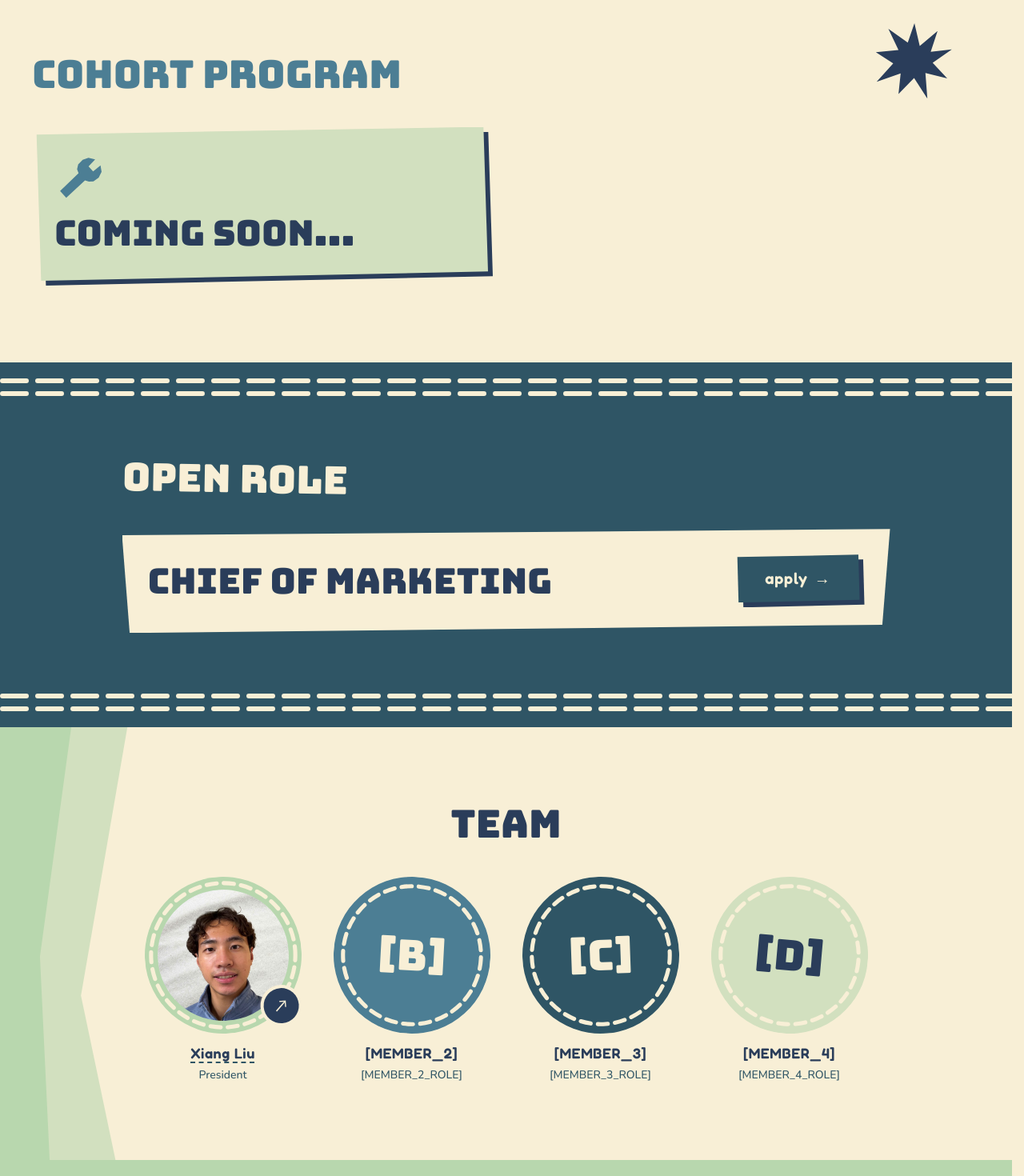
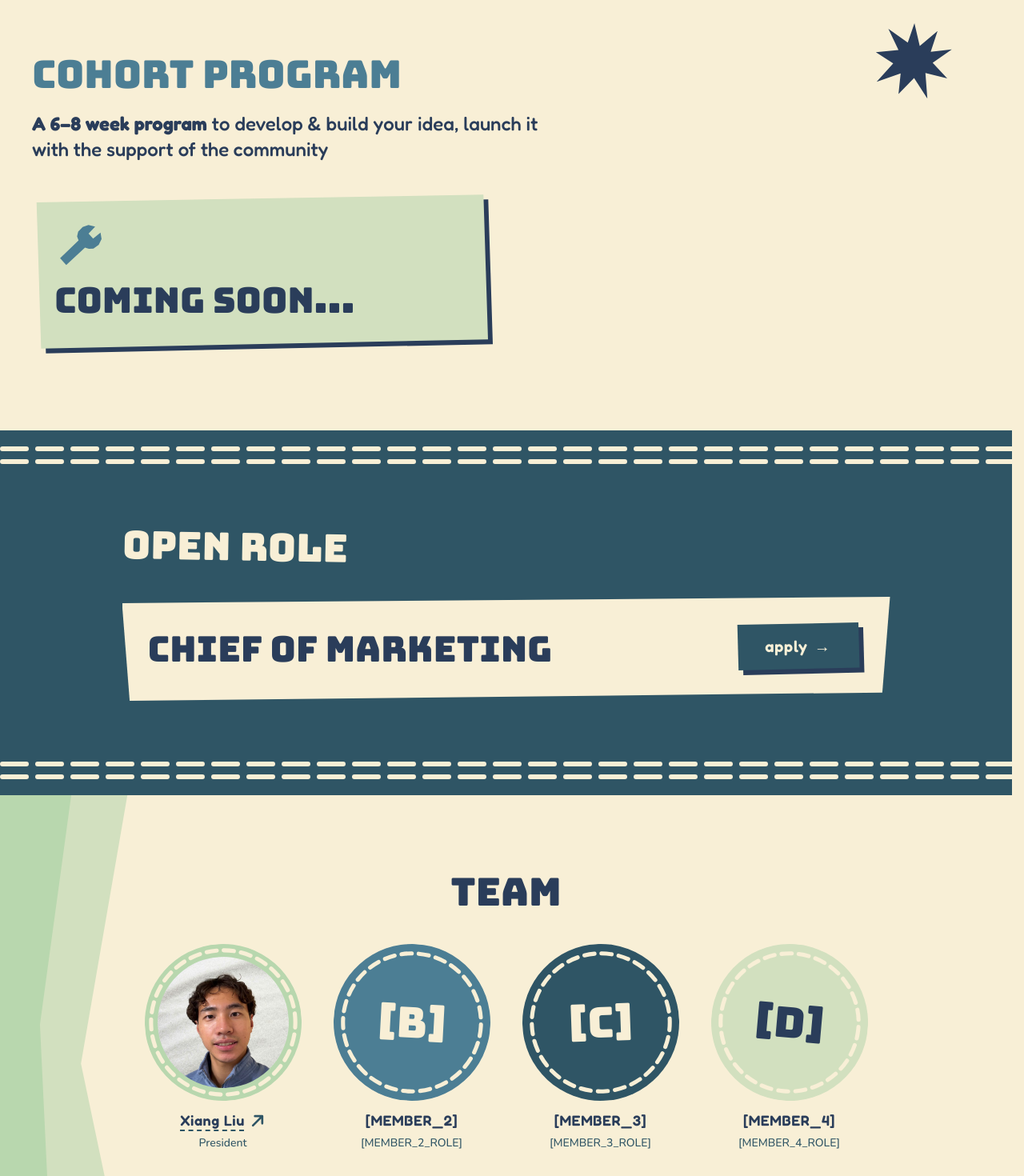
Before and after one commit to sbuild-club/sbuild-club.github.io, a Next.js app: page / in a window 1280 px wide. Shown: the part 1500-2970 px from the top of the page at 80% size. Built offline with nearby package versions, Linux system fonts and the light colour scheme.

Commit message:
add animations

```diff
--- a/src/app/globals.css
+++ b/src/app/globals.css
@@ -83,6 +83,29 @@
   --font-label: var(--font-fredoka), "Trebuchet MS", sans-serif;
   --font-body: var(--font-nunito), "Segoe UI", sans-serif;
   --default-font-family: var(--font-nunito), "Segoe UI", sans-serif;
+}
+
+/* animate-arrow-fly: ArrowUpRight leaves its box to the top right and comes back in from the
+   bottom left (its box clips the overflow), once per hover. */
+@theme {
+  --animate-arrow-fly: arrow-fly 0.6s both;
+
+  @keyframes arrow-fly {
+    0% {
+      transform: translate(0, 0);
+      animation-timing-function: cubic-bezier(0.5, 0, 0.75, 0);
+    }
+    40% {
+      transform: translate(110%, -110%);
+    }
+    40.01% {
+      transform: translate(-110%, 110%);
+      animation-timing-function: cubic-bezier(0.25, 1, 0.5, 1);
+    }
+    100% {
+      transform: translate(0, 0);
+    }
+  }
 }
 
 /* html[data-intro] is set before first paint by the gate script in layout.tsx. */
--- /dev/null
+++ b/src/components/art/ArrowUpRight.tsx
@@ -0,0 +1,36 @@
+import { cx } from "@/components/ui/cx";
+
+type ArrowUpRightProps = {
+  /** Rendered width and height in px. Default 20. */
+  size?: number;
+  /** Colour (e.g. "text-teal") and layout; the arrow strokes in currentColor. */
+  className?: string;
+};
+
+/**
+ * A thick, round-capped up-right arrow for links that leave the site. Inside a `group` link it
+ * flies out of its box to the top right and back in from the bottom left on hover or keyboard
+ * focus (motion-safe only; the `arrow-fly` keyframes live in globals.css). The box clips it.
+ */
+export function ArrowUpRight({ size = 20, className }: ArrowUpRightProps) {
+  return (
+    <span aria-hidden="true" className={cx("inline-flex shrink-0 overflow-hidden", className)}>
+      <svg
+        viewBox="0 0 24 24"
+        width={size}
+        height={size}
+        focusable="false"
+        className="block motion-safe:group-hover:animate-arrow-fly motion-safe:group-focus-visible:animate-arrow-fly"
+      >
+        <path
+          d="M5 19 19 5M8 5h11v11"
+          fill="none"
+          stroke="currentColor"
+          strokeWidth="3.2"
+          strokeLinecap="round"
+          strokeLinejoin="round"
+        />
+      </svg>
+    </span>
+  );
+}
--- a/src/components/sections/projects/Projects.tsx
+++ b/src/components/sections/projects/Projects.tsx
@@ -26,9 +26,16 @@ export function Projects() {
     <section id="projects" className="relative px-4 py-16 sm:px-10 sm:py-24">
       <StarBurst className="absolute top-10 right-4 h-auto w-16 rotate-6 sm:top-14 sm:right-[6%] sm:w-24" />
       <div className="mx-auto max-w-[1200px]">
-        {/* The right padding keeps the heading clear of the star burst. */}
-        <div className="mb-8 pr-20 sm:mb-10 sm:pr-32">
-          <SectionHeading title={title} tone="steel" />
+        <div className="mb-8 flex flex-col gap-4 sm:mb-10 sm:gap-5">
+          {/* The right padding keeps the heading clear of the star burst. */}
+          <div className="pr-20 sm:pr-32">
+            <SectionHeading title={title} tone="steel" />
+          </div>
+          {/* Lead in the label face, like the hero pillars: the key fact bold, at most about 50
+              characters a line, no lone last word. */}
+          <p className="max-w-[40rem] font-label text-xl leading-[1.35] font-medium text-pretty text-navy sm:text-2xl">
+            <strong className="font-bold">{site.projectsIntro.highlight}</strong> {site.projectsIntro.text}
+          </p>
         </div>
         {site.projects.length === 0 ? (
           <PaperCard cut="a" tone="sage-soft" layer className="max-w-xl">
--- a/src/components/sections/team/Team.tsx
+++ b/src/components/sections/team/Team.tsx
@@ -1,3 +1,4 @@
+import { ArrowUpRight } from "@/components/art/ArrowUpRight";
 import { Avatar, type AvatarTone } from "@/components/art/Avatar";
 import { SidePanels } from "@/components/art/SidePanels";
 import { SectionHeading } from "@/components/ui/SectionHeading";
@@ -24,7 +25,7 @@ export function Team() {
             const avatar = (
               <span
                 className={cx(
-                  "relative flex",
+                  "flex",
                   tilts[i % tilts.length],
                   member.href && "motion-safe:transition-transform motion-safe:duration-200 group-hover:scale-105",
                 )}
@@ -35,16 +36,6 @@ export function Team() {
                   tone={tones[i % tones.length]}
                   className="size-[150px] sm:size-[196px]"
                 />
-                {member.href ? (
-                  // The "this goes somewhere" sticker on the avatar's lower right, ringed in cream so it
-                  // reads as a separate piece laid on the disc.
-                  <span
-                    aria-hidden="true"
-                    className="absolute right-1 bottom-1 flex size-10 items-center justify-center rounded-full bg-navy font-label text-xl leading-none text-cream ring-4 ring-cream group-hover:bg-teal sm:right-2 sm:bottom-2 sm:size-11"
-                  >
-                    ↗
-                  </span>
-                ) : null}
               </span>
             );
             const nameClass =
@@ -53,8 +44,9 @@ export function Team() {
             return (
               <li key={i} className="flex w-[156px] min-w-0 flex-col items-center gap-1.5 text-center sm:w-[208px]">
                 {member.href ? (
-                  // Photo and name are one link, so either is a target; the name carries a dashed
-                  // teal underline (the stitch motif) and turns teal on hover.
+                  // Photo and name are one link, so either is a target. The name carries a dashed
+                  // teal underline (the stitch motif) and a thick teal arrow that flies out and back
+                  // on hover; the name turns teal on hover.
                   <a
                     href={member.href}
                     target="_blank"
@@ -62,13 +54,11 @@ export function Team() {
                     className="group flex max-w-full flex-col items-center gap-1.5"
                   >
                     {avatar}
-                    <span
-                      className={cx(
-                        nameClass,
-                        "underline decoration-teal decoration-dashed decoration-2 underline-offset-[5px] group-hover:text-teal",
-                      )}
-                    >
-                      {member.name}
+                    <span className={cx(nameClass, "inline-flex items-center gap-1.5 group-hover:text-teal")}>
+                      <span className="min-w-0 underline decoration-teal decoration-dashed decoration-2 underline-offset-[5px]">
+                        {member.name}
+                      </span>
+                      <ArrowUpRight className="text-teal" />
                     </span>
                   </a>
                 ) : (
--- a/src/content/site.ts
+++ b/src/content/site.ts
@@ -43,6 +43,8 @@ export type Site = {
   manifesto: { heading: string; lead: string; paragraphs: [string, ...string[]] };
   programs: [Program, Program, Program];
   projects: Project[];
+  /** Lead under the projects ("cohort program") heading: `highlight` is set bold, `text` follows it. */
+  projectsIntro: { highlight: string; text: string };
   /** Shown in the projects section while `projects` is empty. */
   projectsNote: string;
   events: ClubEvent[];
@@ -90,7 +92,7 @@ export const site: Site = {
     lead: "Sbuild: Innovators & Founders Community",
     paragraphs: [
       "provides support, resources and community to launch ideas into something useful for people and find cofounders.",
-      "If you don't have ideas, join the community that incubates ideas and innovation, gain exposure to tech startups!",
+      "If you don't have ideas, join the community that incubates new ideas, gain exposure to startups!",
     ],
   },
   programs: [
@@ -100,6 +102,10 @@ export const site: Site = {
   ],
   // Empty until the first projects ship: the section then shows `projectsNote` instead of tiles.
   projects: [],
+  projectsIntro: {
+    highlight: "A 6–8 week program",
+    text: "to develop & build your idea, launch it with the support of the community",
+  },
   projectsNote: "coming soon...",
   // Empty for now: the events section then shows the open role (`openRole`) instead of slips.
   events: [],
```
Also changed, not shown: 2 other files (tests, documents, lock files or other folders).
